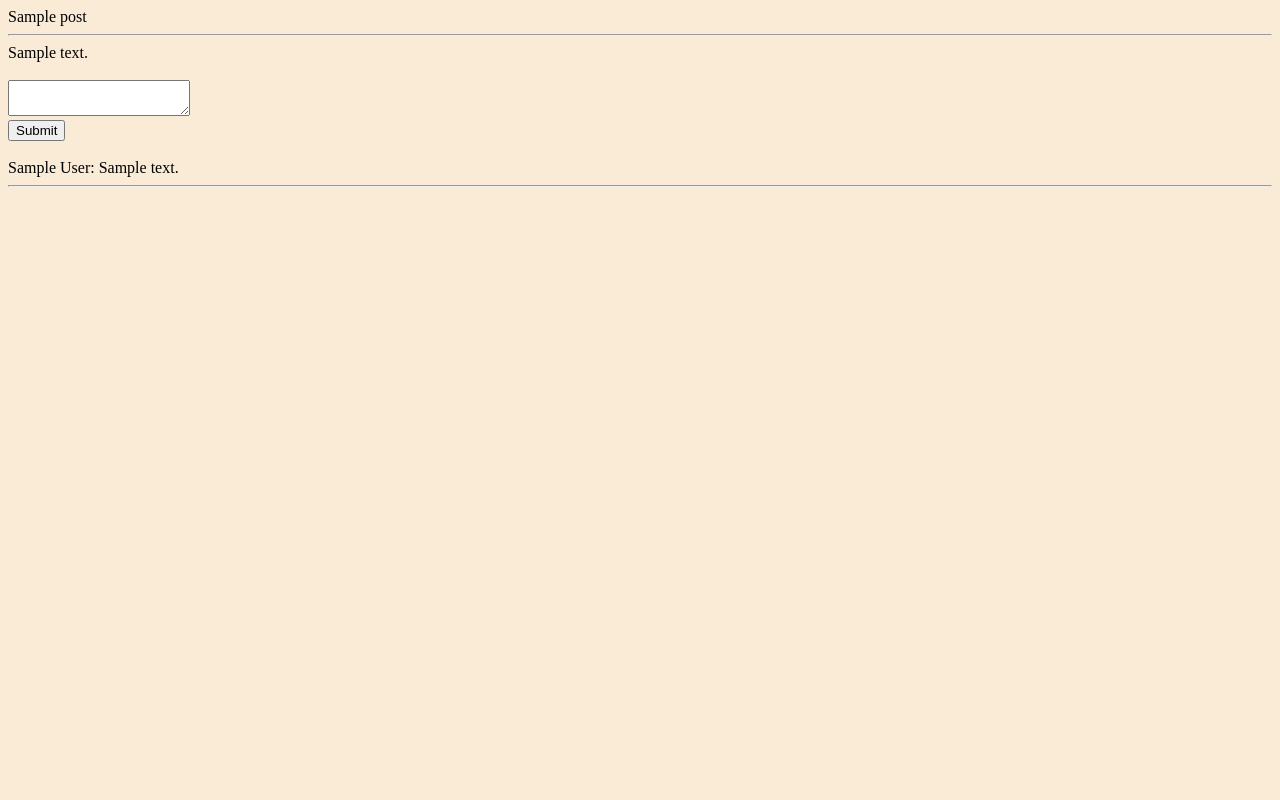
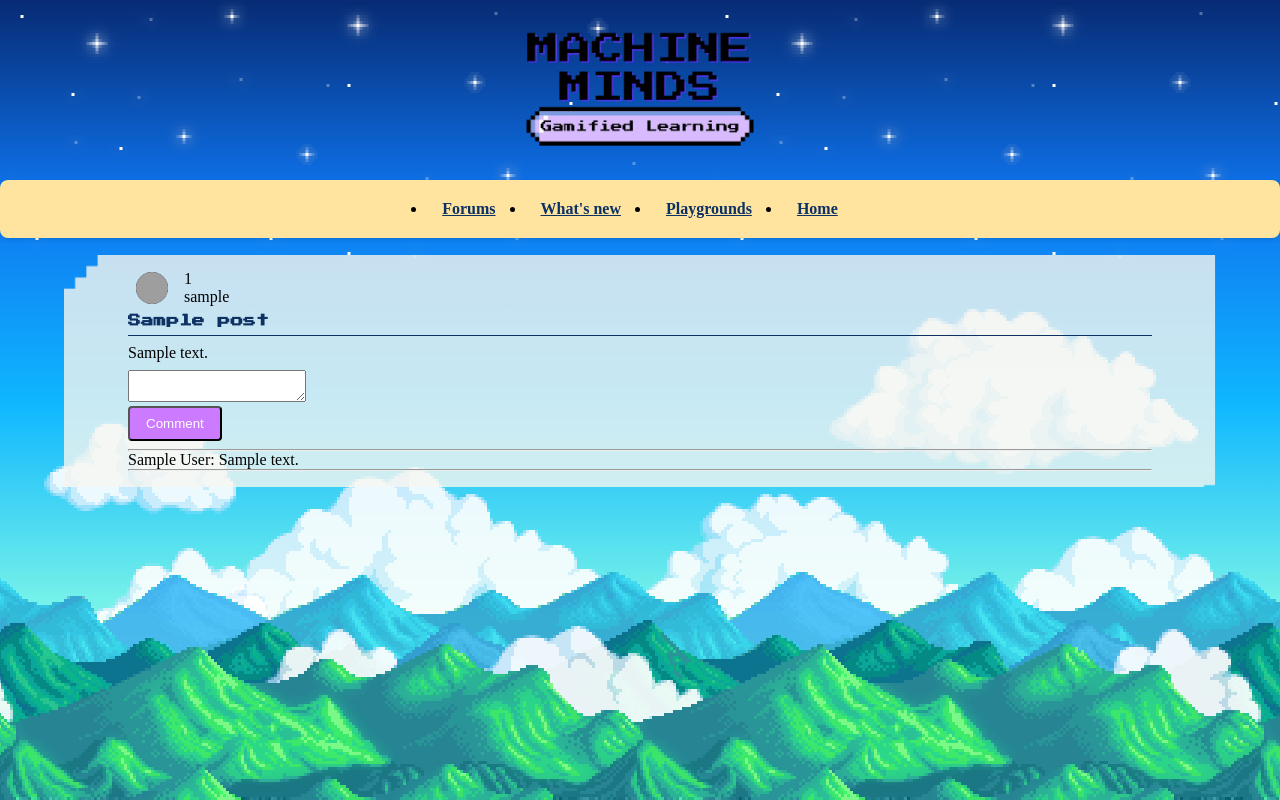
Before and after one commit to keshxvdayal/machine-minds, a Flask app: template src/templates/forum/post.html in a window 1280 px wide. Run offline with Flask 3, Linux system fonts and the light colour scheme; tables that the repository leaves empty hold one stand-in row (values such as "Sample post"); the template is opened without the code that fills it: values that come from a table or form of the project are taken from there, most other values are stand-ins (such as "Sample title", 1, 10 or a date in 2020); parts of the project's set-up code (start-up, migrations or seed data) failed here and were passed over; grey boxes are pictures that could not be loaded.

Commit message:
Some changes in forum

```diff
--- a/src/static/forum-style.css
+++ b/src/static/forum-style.css
@@ -2,9 +2,6 @@
 * {
 	margin: 0;
 	padding: 0;
-	/* font-family: "Press Start 2P", system-ui;
-	font-weight: 10;
-	font-style: normal; */
 	box-sizing: border-box;
 }
 
@@ -215,7 +212,7 @@ body {
 	font-size: 16px;
 }
 /* -------------------------------------------------------------------------------------------------
---------------------------------------------- Main Body ------------------------------------------------
+   --------------------------------------------- Main Body------------------------------------------
 ---------------------------------------------------------------------------------------------------- */
 .main-container {
 	display: flex;
@@ -227,7 +224,7 @@ body {
 	position: relative;
 }
 .post-wrapper {
-	width: 0%;
+	width: 100%;
 	display: flex;
 	flex-direction: column;
 	gap: 1rem;
--- a/src/templates/forum/post.html
+++ b/src/templates/forum/post.html
@@ -4,34 +4,81 @@
 <head>
     <meta charset="UTF-8">
     <meta name="viewport" content="width=device-width, initial-scale=1.0">
+    <link rel="stylesheet" href="{{url_for('static',filename='forum-style.css')}}">
     <script src="{{ url_for('static', filename='forum/script.js') }}"></script>
-    <title>Document</title>
+    <title>Machine-Minds Forums</title>
 </head>
 
-<body style="background-color: antiquewhite;">
+<body>
+    <div class="container-main p-pageWrapper">
+        <div class="p-header">
+            <div class="p-header-logo">
+                <a href="/">
+                    <img src="../../../static/assets/logo-main.png" alt="Logo" link="/">
+                </a>
+            </div>
+        </div>
+        <div class="nav-wrapper">
+            <nav class="navbar">
+                <ul class="nav-menu">
+                    <li class="nav-item">
+                        <a href="#">Forums</a>
+                        <ul class="dropdown">
+                            <li><a href="/forum">Forum Home</a></li>
+                            <li><a href="/forum/submit">New Post</a></li>
+                        </ul>
+                    </li>
+                    <li class="nav-item">
+                        <a href="#">What's new</a>
+                        <ul class="dropdown">
+                            <li><a href="#">New posts</a></li>
+                            <li><a href="#">New profile posts</a></li>
+                            <li><a href="#">Latest activity</a></li>
+                        </ul>
+                    </li>
+                    <li class="nav-item">
+                        <a href="/playground">Playgrounds</a>
+                    </li>
+                    <li class="nav-item">
+                        <a href="/">Home</a>
+                    </li>
+
+                </ul>
+            </nav>
+        </div>
+        <div class="main-container">
+            <div class="post-wrapper">
+                <div class="welcome-container">
+                    <div class="background-overlay"></div>
+                    <div class="user-container">
+                        <div class="profile-img">
+                            <img src="{{ url_for('page_pfp', username=post.username) }}">
+                        </div>
+                        <div class="user_det">
+                            <div class="user_id">{{post.id}}</div>
+                            <div class="username">{{post.username}}</div>
+                        </div>
+                    </div>
+                    <div class="post-content">
                         <div id="title">{{ post.title }}</div>
-    <hr>
                         <div id="content">{{ post.content }}</div>
-
-    <br>
-
-    <!-- Make a comment -->
+                    </div>
                     <div id="new-comment">
                         <input type="hidden" id="post-id" value="{{ post.post_id }}">
-        <textarea name="comment" id="comment-input" required></textarea>
-        <br>
-        <button onclick="submitComment()">Submit</button>
+                        <textarea name="comment-textarea" id="comment-input" required></textarea>
+                        <button class="create-post-btn" onclick="submitComment()">Comment</button>
                     </div>
-
-    <br>
-
-    <!-- Show all comments -->
                     <div id="comments">
+                        <hr>
                         {% for comment in comments %}
                         <div class="comment">{{comment.author}}: {{comment.content}}</div>
                         <hr>
                         {% endfor %}
                     </div>
+                </div>
+            </div>
+        </div>
+    </div>
 </body>
 
 </html>
```
Also changed, not shown: src/templates/forum/index.html (+6 -6 lines), src/app.py (line endings or trailing spaces). Lines whose indentation alone changed are shown as unchanged.
